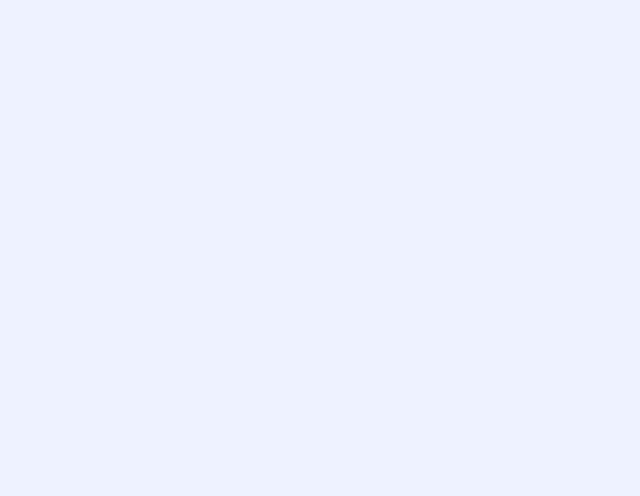
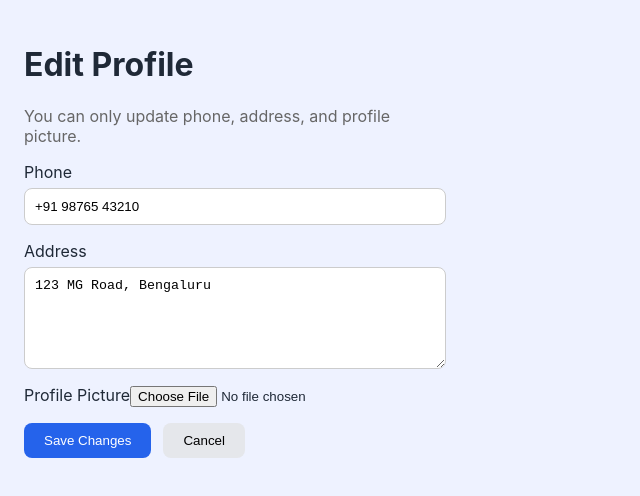
Before and after one commit to mourisikaagk/IndexOne-odoo-hackathon, a React app in the folder frontend/: page /employee/profile/edit in a window 1280 px wide. Before the commit this address had no page. Shown: the top 496 px of the page, without its empty margins (0-640 px from the left). Built offline with nearby package versions, Linux system fonts and the light colour scheme; the HTML template or start-up script is replaced by a standard one.

Commit message:
Added Employee Profile view and edit components with routing

```diff
--- a/frontend/src/App.jsx
+++ b/frontend/src/App.jsx
@@ -1,5 +1,7 @@
 import { BrowserRouter, Routes, Route } from "react-router-dom";
 import EmployeeDashboard from "./components/employee/EmployeeDashboard";
+import ProfileView from "./components/employee/ProfileView";
+import ProfileEdit from "./components/employee/ProfileEdit";
 
 // Keep any routes from the Team Leader's version here as they are added.
 // import Login from "./pages/Login";
@@ -11,6 +13,8 @@ function App() {
       <Routes>
         <Route path="/" element={<EmployeeDashboard />} />
         <Route path="/employee/dashboard" element={<EmployeeDashboard />} />
+        <Route path="/employee/profile" element={<ProfileView />} />
+        <Route path="/employee/profile/edit" element={<ProfileEdit />} />
         {/* <Route path="/login" element={<Login />} /> */}
         {/* <Route path="/admin/dashboard" element={<AdminDashboard />} /> */}
       </Routes>
--- /dev/null
+++ b/frontend/src/components/employee/ProfileEdit.jsx
@@ -0,0 +1,89 @@
+import { useState } from "react";
+import { useNavigate } from "react-router-dom";
+
+function ProfileEdit() {
+  const navigate = useNavigate();
+
+  // Pre-filled with mock existing data — only editable fields per spec
+  const [formData, setFormData] = useState({
+    phone: "+91 98765 43210",
+    address: "123 MG Road, Bengaluru",
+    profilePicture: null,
+  });
+
+  const handleChange = (e) => {
+    setFormData({ ...formData, [e.target.name]: e.target.value });
+  };
+
+  const handleFileChange = (e) => {
+    setFormData({ ...formData, profilePicture: e.target.files[0] });
+  };
+
+  const handleSubmit = (e) => {
+    e.preventDefault();
+    // TODO: call axiosInstance.put("/employee/profile", formData) once backend is ready
+    console.log("Updated profile:", formData);
+    navigate("/employee/profile");
+  };
+
+  return (
+    <div style={{ padding: "24px", maxWidth: "400px" }}>
+      <h1>Edit Profile</h1>
+      <p style={{ color: "#666" }}>You can only update phone, address, and profile picture.</p>
+
+      <form onSubmit={handleSubmit}>
+        <label>Phone</label>
+        <input
+          type="text"
+          name="phone"
+          value={formData.phone}
+          onChange={handleChange}
+          style={inputStyle}
+        />
+
+        <label>Address</label>
+        <textarea
+          name="address"
+          value={formData.address}
+          onChange={handleChange}
+          style={{ ...inputStyle, height: "80px" }}
+        />
+
+        <label>Profile Picture</label>
+        <input type="file" accept="image/*" onChange={handleFileChange} style={{ marginBottom: "16px" }} />
+
+        <div>
+          <button type="submit" style={btnStyle}>Save Changes</button>
+          <button
+            type="button"
+            style={{ ...btnStyle, marginLeft: "12px", background: "#e5e7eb", color: "#000" }}
+            onClick={() => navigate("/employee/profile")}
+          >
+            Cancel
+          </button>
+        </div>
+      </form>
+    </div>
+  );
+}
+
+const inputStyle = {
+  display: "block",
+  width: "100%",
+  padding: "10px",
+  marginTop: "6px",
+  marginBottom: "16px",
+  borderRadius: "8px",
+  border: "1px solid #ccc",
+};
+
+const btnStyle = {
+  padding: "10px 20px",
+  borderRadius: "8px",
+  border: "none",
+  background: "#2563eb",
+  color: "#fff",
+  cursor: "pointer",
+};
+
+export default ProfileEdit;
--- /dev/null
+++ b/frontend/src/components/employee/ProfileView.jsx
@@ -0,0 +1,91 @@
+import { useNavigate } from "react-router-dom";
+
+function ProfileView() {
+  const navigate = useNavigate();
+
+  // Mock data — will be replaced with API data later
+  const profile = {
+    fullName: "John Doe",
+    email: "john.doe@company.com",
+    phone: "+91 98765 43210",
+    address: "123 MG Road, Bengaluru",
+    jobTitle: "Software Engineer",
+    department: "Engineering",
+    dateOfJoining: "2023-06-15",
+    salary: { basic: 40000, hra: 15000, allowances: 5000 },
+    documents: ["Resume.pdf", "OfferLetter.pdf"],
+    profilePicture: "https://via.placeholder.com/120",
+  };
+
+  return (
+    <div style={{ padding: "24px" }}>
+      <h1>My Profile</h1>
+
+      <img
+        src={profile.profilePicture}
+        alt="Profile"
+        style={{ borderRadius: "50%", width: "120px", height: "120px" }}
+      />
+
+      <h2 style={{ marginTop: "16px" }}>{profile.fullName}</h2>
+      <p>{profile.jobTitle} — {profile.department}</p>
+
+      <div style={sectionStyle}>
+        <h3>Personal Details</h3>
+        <p>Email: {profile.email}</p>
+        <p>Phone: {profile.phone}</p>
+        <p>Address: {profile.address}</p>
+      </div>
+
+      <div style={sectionStyle}>
+        <h3>Job Details</h3>
+        <p>Title: {profile.jobTitle}</p>
+        <p>Department: {profile.department}</p>
+        <p>Date of Joining: {profile.dateOfJoining}</p>
+      </div>
+
+      <div style={sectionStyle}>
+        <h3>Salary Structure</h3>
+        <p>Basic: ₹{profile.salary.basic}</p>
+        <p>HRA: ₹{profile.salary.hra}</p>
+        <p>Allowances: ₹{profile.salary.allowances}</p>
+      </div>
+
+      <div style={sectionStyle}>
+        <h3>Documents</h3>
+        <ul>
+          {profile.documents.map((doc, i) => (
+            <li key={i}>{doc}</li>
+          ))}
+        </ul>
+      </div>
+
+      <button style={btnStyle} onClick={() => navigate("/employee/profile/edit")}>
+        Edit Profile
+      </button>
+      <button style={{ ...btnStyle, marginLeft: "12px", background: "#e5e7eb" }} onClick={() => navigate("/")}>
+        Back to Dashboard
+      </button>
+    </div>
+  );
+}
+
+const sectionStyle = {
+  marginTop: "20px",
+  padding: "16px",
+  border: "1px solid #eee",
+  borderRadius: "10px",
+  background: "#fafafa",
+};
+
+const btnStyle = {
+  marginTop: "24px",
+  padding: "10px 20px",
+  borderRadius: "8px",
+  border: "none",
+  background: "#2563eb",
+  color: "#fff",
+  cursor: "pointer",
+};
+
+export default ProfileView;
```
